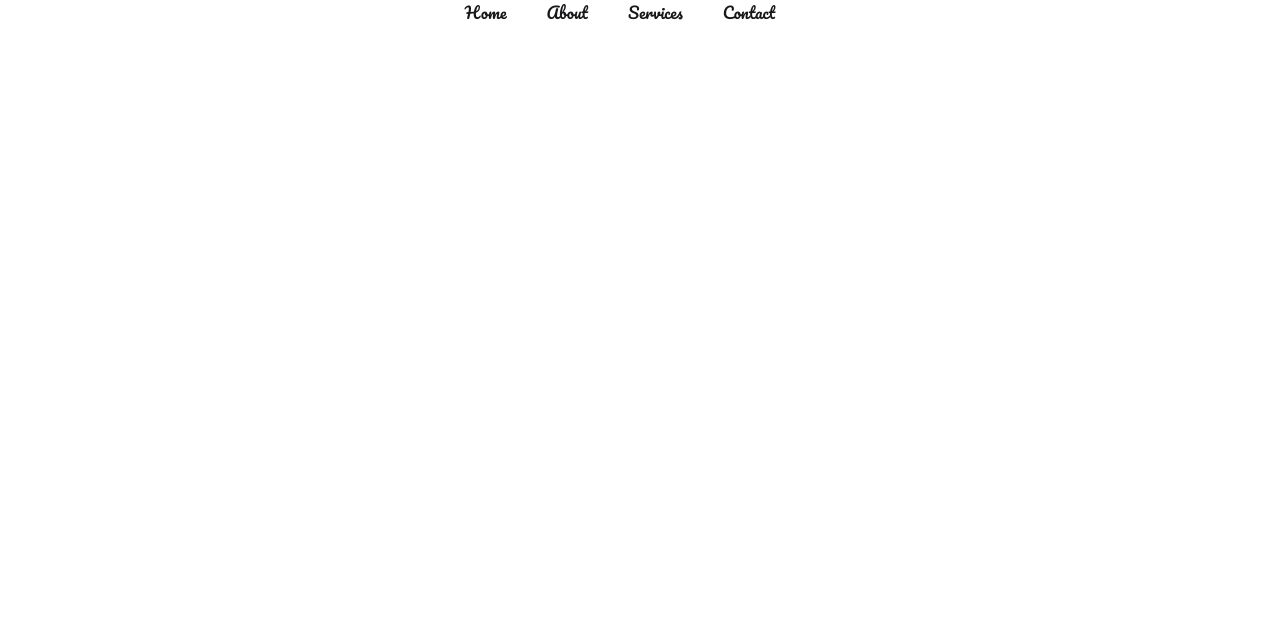
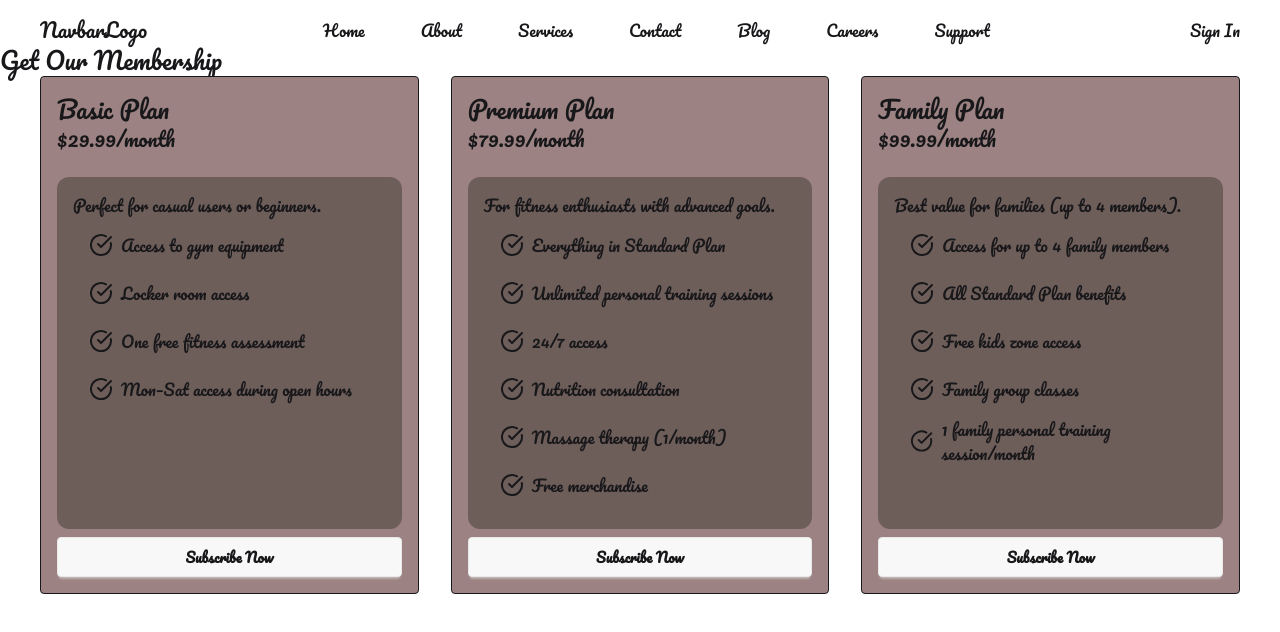
Before and after one commit to ArifRehman-Info/Custom-UI-Work_Based, a React (Vite) app: page / in a window 1280 px wide. Shown: the top 632 px of the page. Built offline with nearby package versions, Linux system fonts and the light colour scheme.

Commit message:
custom card design and navbar added succesfully with dynamic version

```diff
--- a/package.json
+++ b/package.json
@@ -12,6 +12,7 @@
   "dependencies": {
     "@tailwindcss/vite": "^4.1.3",
     "lucide": "^0.487.0",
+    "lucide-react": "^0.487.0",
     "react": "^19.0.0",
     "react-dom": "^19.0.0",
     "tailwindcss": "^4.1.3"
--- /dev/null
+++ b/public/price-plan.json
@@ -0,0 +1,44 @@
+[
+  {
+    "id": 1,
+    "name": "Basic Plan",
+    "price": 29.99,
+    "unit": "month",
+    "description": "Perfect for casual users or beginners.",
+    "features": [
+      "Access to gym equipment",
+      "Locker room access",
+      "One free fitness assessment",
+      "Mon–Sat access during open hours"
+    ]
+  },
+  {
+    "id": 3,
+    "name": "Premium Plan",
+    "price": 79.99,
+    "unit": "month",
+    "description": "For fitness enthusiasts with advanced goals.",
+    "features": [
+      "Everything in Standard Plan",
+      "Unlimited personal training sessions",
+      "24/7 access",
+      "Nutrition consultation",
+      "Massage therapy (1/month)",
+      "Free merchandise"
+    ]
+  },
+  {
+    "id": 5,
+    "name": "Family Plan",
+    "price": 99.99,
+    "unit": "month",
+    "description": "Best value for families (up to 4 members).",
+    "features": [
+      "Access for up to 4 family members",
+      "All Standard Plan benefits",
+      "Free kids zone access",
+      "Family group classes",
+      "1 family personal training session/month"
+    ]
+  }
+]
--- a/src/App.jsx
+++ b/src/App.jsx
@@ -1,7 +1,12 @@
 
+import { Suspense } from 'react'
 import './App.css'
 import DaisyNav from './Components/DaisyUINav/DaisyNav'
 import Navbar from './Components/NavBar/Navbar'
+import PricingPlan from './Components/PricingPlan/PricingPlan'
+
+const pricingPromise =fetch('price-plan.json').then(res => res.json());
+
 
 function App() {
 
@@ -12,7 +17,11 @@ function App() {
       <Navbar></Navbar>
       {/* <DaisyNav></DaisyNav> */}
     </header>
-
+    <main>
+      <Suspense fallback ={<span className="loading loading-spinner text-success"></span>}>
+        <PricingPlan pricingPromise ={pricingPromise}></PricingPlan>
+      </Suspense>
+    </main>
 
 
    </>
--- a/src/Components/DaisyUINav/DaisyNav.jsx
+++ b/src/Components/DaisyUINav/DaisyNav.jsx
@@ -2,48 +2,48 @@ import React from 'react';
 
 const DaisyNav = () => {
     return (
- {/*//         <div className="navbar bg-base-100 shadow-sm">
-//   <div className="navbar-start">
-//     <div className="dropdown">
-//       <div tabIndex={0} role="button" className="btn btn-ghost lg:hidden">
-//         <svg xmlns="http://www.w3.org/2000/svg" className="h-5 w-5" fill="none" viewBox="0 0 24 24" stroke="currentColor"> <path strokeLinecap="round" strokeLinejoin="round" strokeWidth="2" d="M4 6h16M4 12h8m-8 6h16" /> </svg>
-//       </div>
-//       <ul
-//         tabIndex={0}
-//         className="menu menu-sm dropdown-content bg-base-100 rounded-box z-1 mt-3 w-52 p-2 shadow">
-//         <li><a>Item 1</a></li>
-//         <li>
-//           <a>Parent</a>
-//           <ul className="p-2">
-//             <li><a>Submenu 1</a></li>
-//             <li><a>Submenu 2</a></li>
-//           </ul>
-//         </li>
-//         <li><a>Item 3</a></li>
-//       </ul>
-//     </div>
-//     <a className="btn btn-ghost text-xl">daisyUI</a>
-//   </div>
-//   <div className="navbar-center hidden lg:flex">
-//     <ul className="menu menu-horizontal px-1">
-//       <li><a>Item 1</a></li>
-//       <li>
-//         <details>
-//           <summary>Parent</summary>
-//           <ul className="p-2">
-//             <li><a>Submenu 1</a></li>
-//             <li><a>Submenu 2</a></li>
-//           </ul>
-//         </details>
-//       </li>
-//       <li><a>Item 3</a></li>
-//     </ul>
-//   </div>
-//   <div className="navbar-end">
-//     <a className="btn">Button</a>
-//   </div>
-// </div>*/}
- );
+          <div className="navbar bg-base-100 shadow-sm">
+   <div className="navbar-start">
+     <div className="dropdown">
+       <div tabIndex={0} role="button" className="btn btn-ghost lg:hidden">
+         <svg xmlns="http://www.w3.org/2000/svg" className="h-5 w-5" fill="none" viewBox="0 0 24 24" stroke="currentColor"> <path strokeLinecap="round" strokeLinejoin="round" strokeWidth="2" d="M4 6h16M4 12h8m-8 6h16" /> </svg>
+       </div>
+       <ul
+         tabIndex={0}
+         className="menu menu-sm dropdown-content bg-base-100 rounded-box z-1 mt-3 w-52 p-2 shadow">
+         <li><a>Item 1</a></li>
+         <li>
+           <a>Parent</a>
+           <ul className="p-2">
+             <li><a>Submenu 1</a></li>
+             <li><a>Submenu 2</a></li>
+           </ul>
+         </li>
+         <li><a>Item 3</a></li>
+       </ul>
+     </div>
+     <a className="btn btn-ghost text-xl">daisyUI</a>
+   </div>
+   <div className="navbar-center hidden lg:flex">
+     <ul className="menu menu-horizontal px-1">
+       <li><a>Item 1</a></li>
+       <li>
+         <details>
+           <summary>Parent</summary>
+           <ul className="p-2">
+             <li><a>Submenu 1</a></li>
+             <li><a>Submenu 2</a></li>
+           </ul>
+         </details>
+       </li>
+       <li><a>Item 3</a></li>
+     </ul>
+   </div>
+   <div className="navbar-end">
+     <a className="btn">Button</a>
+   </div>
+ </div>
+    )
 };
 
 export default DaisyNav;
--- a/src/Components/NavBar/LinkNav.jsx
+++ b/src/Components/NavBar/LinkNav.jsx
@@ -2,7 +2,7 @@ import React from 'react';
 
 const LinkNav = ({route}) => {
     return (
-        <li className='mr-10 '>
+        <li className='mr-10 mx-4 lg:mr-10  hover:bg-amber-200  '>
         <a href={route.path}>{route.name}</a>
         </li>
     );
--- a/src/Components/NavBar/Navbar.jsx
+++ b/src/Components/NavBar/Navbar.jsx
@@ -1,26 +1,60 @@
-import React from 'react';
+import React, { useState } from 'react';
 import LinkNav from './LinkNav';
+import { Menu } from 'lucide-react';
+import { X } from 'lucide-react';
 
 const navigateData=[
   { "id": 1, "name": "Home", "path": "/" },
   { "id": 2, "name": "About", "path": "/about" },
   { "id": 3, "name": "Services", "path": "/services" },
-    { "id": 4, "name": "Contact", "path": "/contact" }
+  { "id": 4, "name": "Contact", "path": "/contact" },
+  { "id": 5, "name": "Blog", "path": "/blog" },
+  { "id": 6, "name": "Careers", "path": "/careers" },
+  { "id": 7, "name": "Support", "path": "/support" },
+
   ];
 
 
 const Navbar = () => {
+
+const [open ,setOpen] =useState(false);
+
+const links =  navigateData.map(route => <LinkNav key={route.id} route={route}>
+</LinkNav>)
+
 return (
-        <nav>
-            <ul className='flex justify-center'>
+
+  <nav className='flex items-center justify-between mx-10  mt-4'>
+  <span className='flex'onClick={()=>setOpen(!open)}>
+{ open?
+    <X className='md:hidden'></X>:
+    <Menu className='md:hidden'></Menu>}
+
+
+  <ul className={`
+     md:hidden
+     duration-700
+     absolute
+     bg-amber-400
+    // ${open?'top-7':'-top-50'}`}>
+    {links}
+  </ul>
+
+  <h1 className='text-xl '>NavbarLogo</h1>
+
+  </span>
+  <ul className='md:flex hidden'>
    {
-                navigateData.map(route =>
-                <LinkNav key={route.id}
-                route={route}
-
-                ></LinkNav>)
+    links
    }
    </ul>
+   {/* form stop wrap use whitespace-nowrap or flex-shrink-0 */}
+   <span className='whitespace-nowrap '>Sign In</span>
+
+
+
+
+
 
             {/*
             <ul className='flex'>
--- /dev/null
+++ b/src/Components/PricingCard/PriceFeature.jsx
@@ -0,0 +1,12 @@
+import { CircleCheckBig } from 'lucide-react';
+import React from 'react';
+
+const PriceFeature = ({feature}) => {
+
+    return (
+     <p className='flex m-2 items-center'><CircleCheckBig className='m-2
+     '></CircleCheckBig>{feature}</p>
+    );
+};
+
+export default PriceFeature;
--- /dev/null
+++ b/src/Components/PricingCard/PricingCard.jsx
@@ -0,0 +1,30 @@
+import React from 'react';
+import PriceFeature from './PriceFeature';
+
+const PricingCard = ({prices}) => {
+
+    const {name ,price,description,features}=prices;
+
+
+    return (
+        <div className='flex flex-col border bg-[#9c8282] rounded p-4'>
+            {/* card head  */}
+            <div>
+                <h1 className='text-2xl'>{name}</h1>
+                <h3 className='text-xl'>${price}/month</h3>
+            </div>
+            {/* card body */}
+            <div className='flex-1 bg-[#6e5e5a] p-4 rounded-xl mt-6'>
+              <p>{description}</p>
+              {
+                features.map((feature ,index) => < PriceFeature
+                     key={index}
+                     feature={feature}></PriceFeature> )
+              }
+            </div>
+            <button className="btn w-full mt-2 rounded ">Subscribe Now</button>
+        </div>
+    );
+};
+
+export default PricingCard;
--- /dev/null
+++ b/src/Components/PricingPlan/PricingPlan.jsx
@@ -0,0 +1,25 @@
+import React, { use } from 'react';
+import PricingCard from '../PricingCard/PricingCard';
+
+
+const PricingPlan = ({ pricingPromise }) => {
+
+    const priceData = use(pricingPromise);
+
+    return (
+        <div>
+
+            <h1 className='text-2xl'>Get Our Membership</h1>
+            <div className='grid  md:grid-cols-2 lg:grid-cols-3 gap-8 px-10'>
+                {
+                priceData.map(prices=> <PricingCard
+                    key={prices.id}
+                    prices={prices} ></PricingCard>)
+
+                }
+            </div>
+        </div>
+    );
+};
+
+export default PricingPlan;
```
Also changed, not shown: 1 other file (tests, documents, lock files or other folders). Lines whose indentation alone changed are shown as unchanged.
